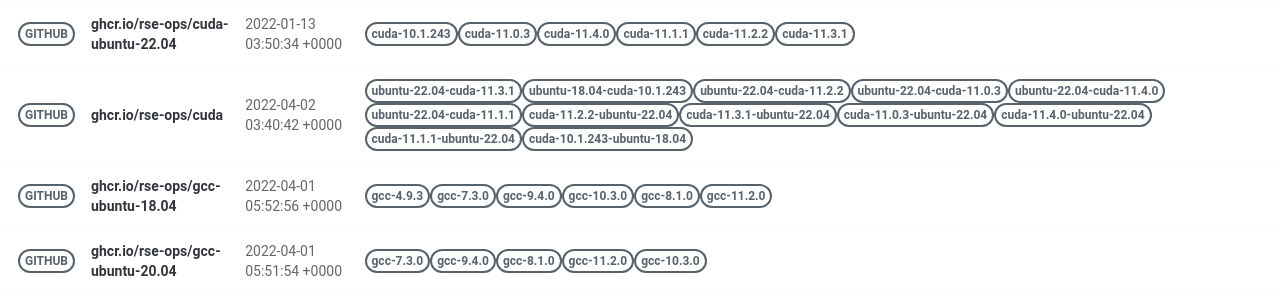
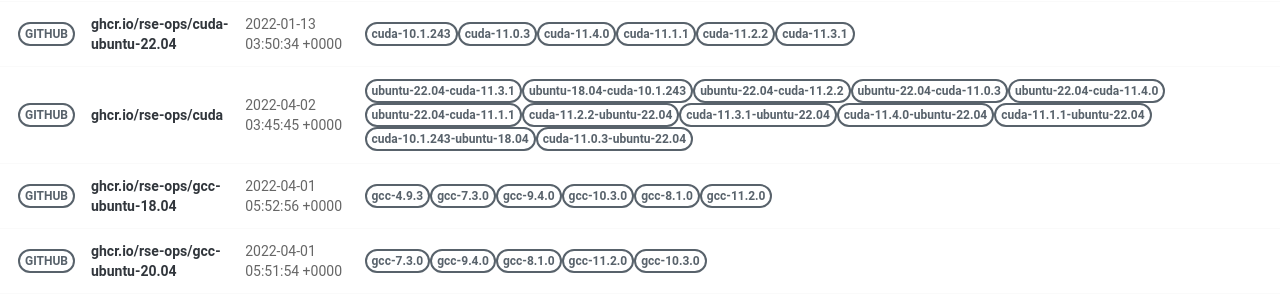
Before and after one commit to rse-ops/docker-images, a Jekyll site: the page built from pages/index.md, in a window 1280 px wide. Shown: the part 428-728 px from the top of the page. Built offline with Jekyll 4.4.1, drawn with Linux system fonts in a browser that asks for light colours; nearby versions of some CDN libraries.

Commit message:
Automated push to update library 2022-04-02

```diff
--- a/_library/ghcr.io-rse-ops-cuda.md
+++ b/_library/ghcr.io-rse-ops-cuda.md
@@ -1,7 +1,7 @@
 ---
 layout: container
 name: ghcr.io/rse-ops/cuda
-updated_at: 2022-04-02 03:40:42.015732
+updated_at: 2022-04-02 03:45:45.509743
 
 
 container_url: https://github.com/orgs/rse-ops/packages/container/package/cuda
```
Also changed, not shown: other parts of _library/ghcr.io-rse-ops-cuda.md (+3 -3 lines).
